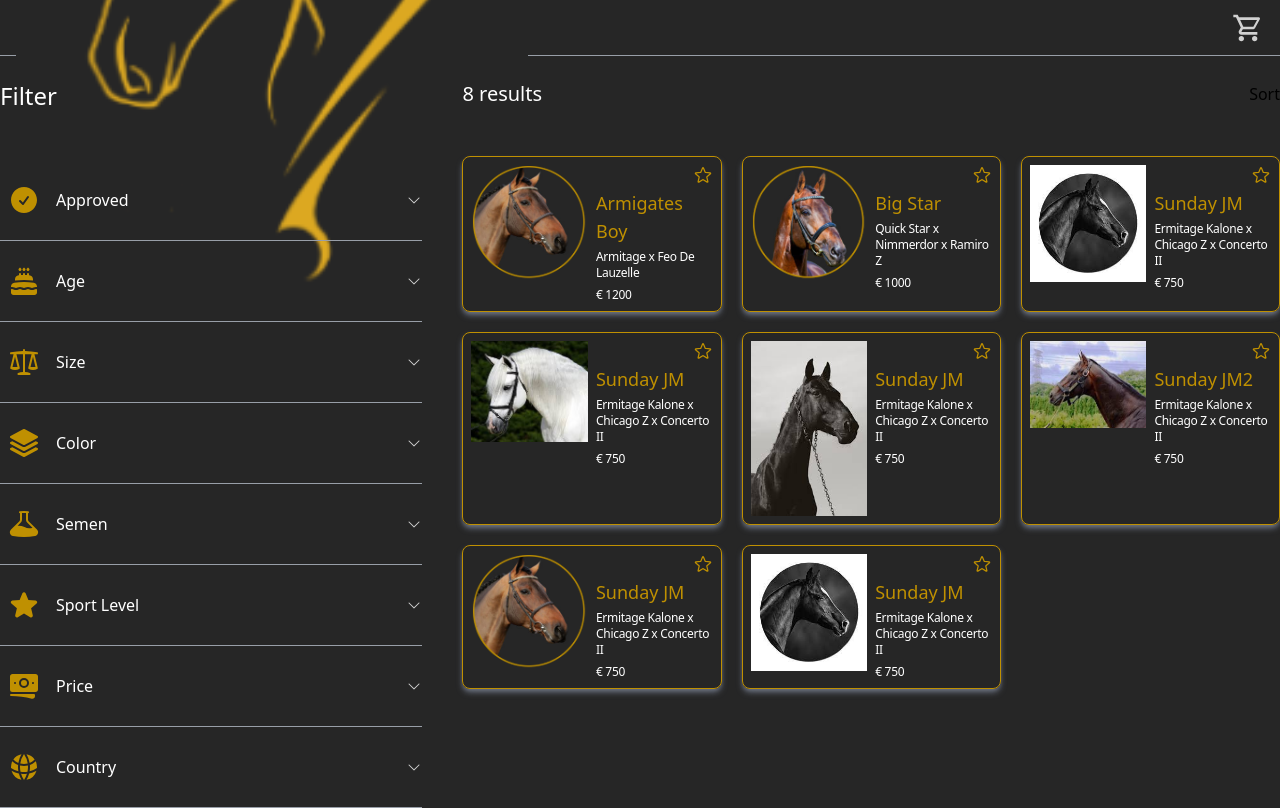
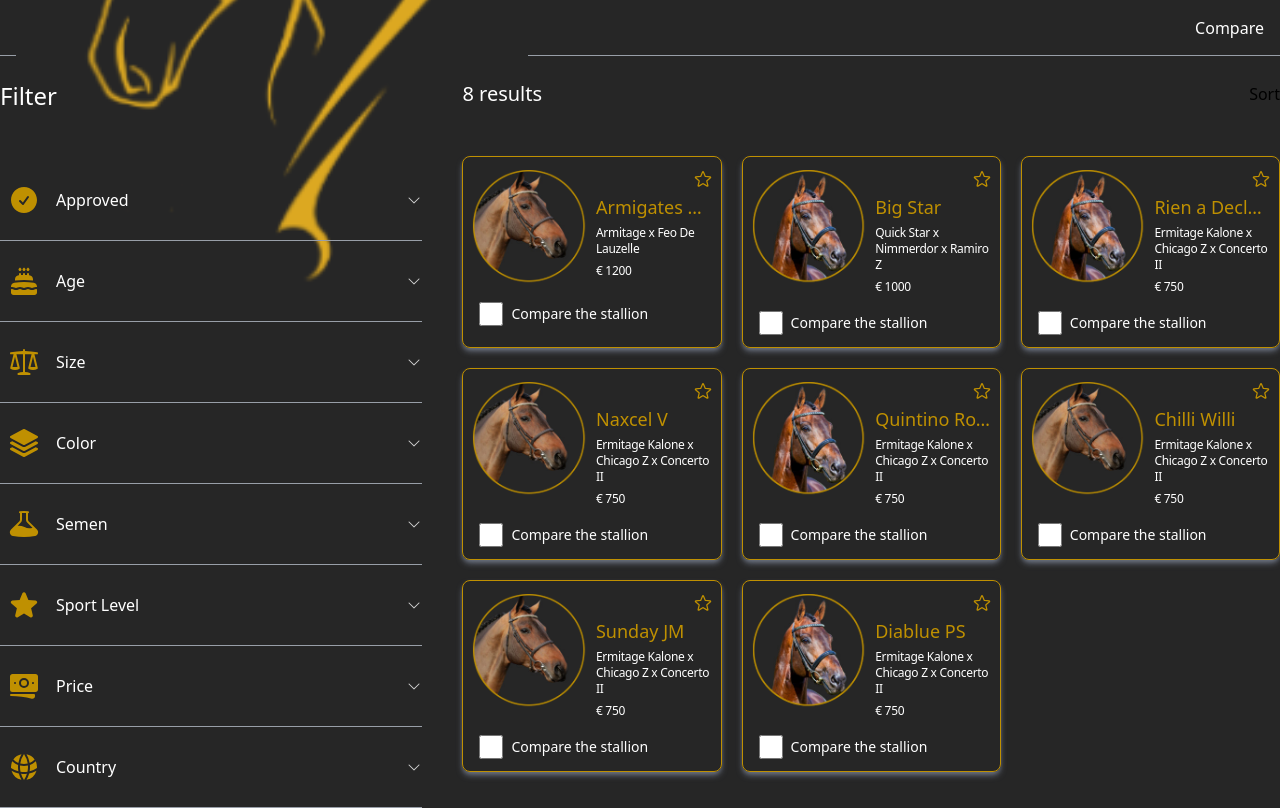
Before and after one commit to ahmetayyildiz66/stallion-web, a Nuxt app: page / in a window 1280 px wide. Built offline with nearby package versions, Linux system fonts and the light colour scheme.

Commit message:
feat: add compare page

```diff
--- a/components/Stallions.vue
+++ b/components/Stallions.vue
@@ -3,7 +3,7 @@
     <div
       v-for="horse in horses"
       :key="horse.id"
-      class="border border-yellow-50 rounded-lg p-2 shadow-md shadow-gray-500 hover:cursor-pointer"
+      class="border border-yellow-50 space-y-4 rounded-lg px-2 py-3 shadow-md shadow-gray-500 hover:cursor-pointer"
     >
       <figure
         class="text-white flex space-x-2 md:space-x-0 md:grid md:grid-cols-2 md:gap-2 gap-0"
@@ -23,7 +23,7 @@
               @click="toggleStar(horse.id)"
             />
           </button>
-          <h2 class="text-yellow-50 lg:text-lg 2xl:text-xl">
+          <h2 class="text-yellow-50 lg:text-lg 2xl:text-xl whitespace-nowrap overflow-hidden text-ellipsis">
             <span>{{ horse.name }}</span>
           </h2>
           <span class="text-xs tracking-tight inline-block">{{
@@ -34,6 +34,23 @@
           >
         </figcaption>
       </figure>
+      <div class="flex space-x-2">
+        <label
+          :key="horse.id"
+          :for="horse.name"
+          class="ms-2 text-sm font-medium text-white hover:cursor-pointer flex items-center"
+        >
+          <input
+            :id="horse.name"
+            :value="horse.id"
+            @change="updateCompareList(horse.id)"
+            type="checkbox"
+            class="w-6 h-6 accent-yellow-50 bg-gray-100 border-gray-300 rounded hover:cursor-pointer"
+          />
+
+          <span class="ml-2">Compare the stallion</span>
+        </label>
+      </div>
     </div>
   </section>
 </template>
@@ -42,6 +59,7 @@
 import { StarIcon } from "@heroicons/vue/24/outline";
 import { StarIcon as StarIconSolid } from "@heroicons/vue/24/solid";
 const { horses, toggleStar } = useFilters();
+const { toggleCompareList } = useCompare()
 
 const emit = defineEmits(["stallionCount"]);
 
@@ -49,4 +67,7 @@ onMounted(() => {
   emit("stallionCount", horses.length);
 });
 
+const updateCompareList = (id: string) => {
+  toggleCompareList(id)
+}
 </script>
--- a/components/TheHeader.vue
+++ b/components/TheHeader.vue
@@ -4,9 +4,20 @@
       <NuxtLink to="/">
         <NuxtImg src="/equisem.png" height="40" />
       </NuxtLink>
-      <NuxtLink to="/cart">
-        <IconCart />
+      <NuxtLink to="/compare" class="text-white">
+        <p class="relative">
+          <span>Compare</span>
+          <span
+            v-if="compareList.length"
+            class="bg-yellow-50 w-5 h-5 text-center rounded-full absolute text-sm -right-4 -top-2"
+            >{{ compareList.length }}</span
+          >
+        </p>
       </NuxtLink>
     </div>
   </header>
 </template>
+
+<script lang="ts" setup>
+const { compareList } = useCompare();
+</script>
--- /dev/null
+++ b/composables/useCompare.ts
@@ -0,0 +1,14 @@
+const compareList = ref<string[]>([])
+
+const toggleCompareList = (id: string) => {
+  const index = compareList.value.findIndex(item => item === id)
+
+  index === - 1 ? compareList.value.push(id) : compareList.value.splice(index, 1)
+}
+
+export const useCompare = () => {
+  return {
+    toggleCompareList,
+    compareList
+  }
+}
--- a/utils/horsesData.ts
+++ b/utils/horsesData.ts
@@ -55,7 +55,7 @@ export const horses = reactive([
   },
   {
     id: '3',
-    name: 'Sunday JM',
+    name: 'Rien a Declarer MxL',
     birthYear: 2018,
     height: 168,
     color: 'Brown',
@@ -65,7 +65,7 @@ export const horses = reactive([
     motherline: ['Cordial 1.60m', 'Cashpaid J&F 1.55m'],
     offSpring: ['1° foal 2022'],
     others: ['BWP Vice-Champion 2021', 'Live foal guarantee'],
-    image: 'horse3.jpeg',
+    image: 'horse2.png',
     isFavorite: false,
     semen: [
       {
@@ -76,7 +76,7 @@ export const horses = reactive([
   },
   {
     id: '4',
-    name: 'Sunday JM',
+    name: 'Naxcel V',
     birthYear: 2018,
     height: 168,
     color: 'Brown',
@@ -86,7 +86,7 @@ export const horses = reactive([
     motherline: ['Cordial 1.60m', 'Cashpaid J&F 1.55m'],
     offSpring: ['1° foal 2022'],
     others: ['BWP Vice-Champion 2021', 'Live foal guarantee'],
-    image: 'horse4.jpeg',
+    image: 'horse1.png',
     isFavorite: false,
     semen: [
       {
@@ -97,7 +97,7 @@ export const horses = reactive([
   },
   {
     id: '5',
-    name: 'Sunday JM',
+    name: 'Quintino Royal Z',
     birthYear: 2018,
     height: 168,
     color: 'Brown',
@@ -107,7 +107,7 @@ export const horses = reactive([
     motherline: ['Cordial 1.60m', 'Cashpaid J&F 1.55m'],
     offSpring: ['1° foal 2022'],
     others: ['BWP Vice-Champion 2021', 'Live foal guarantee'],
-    image: 'horse5.jpeg',
+    image: 'horse2.png',
     isFavorite: false,
     semen: [
       {
@@ -118,7 +118,7 @@ export const horses = reactive([
   },
   {
     id: '6',
-    name: 'Sunday JM2',
+    name: 'Chilli Willi',
     birthYear: 2018,
     height: 168,
     color: 'Brown',
@@ -128,7 +128,7 @@ export const horses = reactive([
     motherline: ['Cordial 1.60m', 'Cashpaid J&F 1.55m'],
     offSpring: ['1° foal 2022'],
     others: ['BWP Vice-Champion 2021', 'Live foal guarantee'],
-    image: 'horse6.jpeg',
+    image: 'horse1.png',
     isFavorite: false,
     semen: [
       {
@@ -160,7 +160,7 @@ export const horses = reactive([
   },
   {
     id: '8',
-    name: 'Sunday JM',
+    name: 'Diablue PS',
     birthYear: 2018,
     height: 168,
     color: 'Brown',
@@ -170,7 +170,7 @@ export const horses = reactive([
     motherline: ['Cordial 1.60m', 'Cashpaid J&F 1.55m'],
     offSpring: ['1° foal 2022'],
     others: ['BWP Vice-Champion 2021', 'Live foal guarantee'],
-    image: 'horse3.jpeg',
+    image: 'horse2.png',
     isFavorite: false,
     semen: [
       {
```
